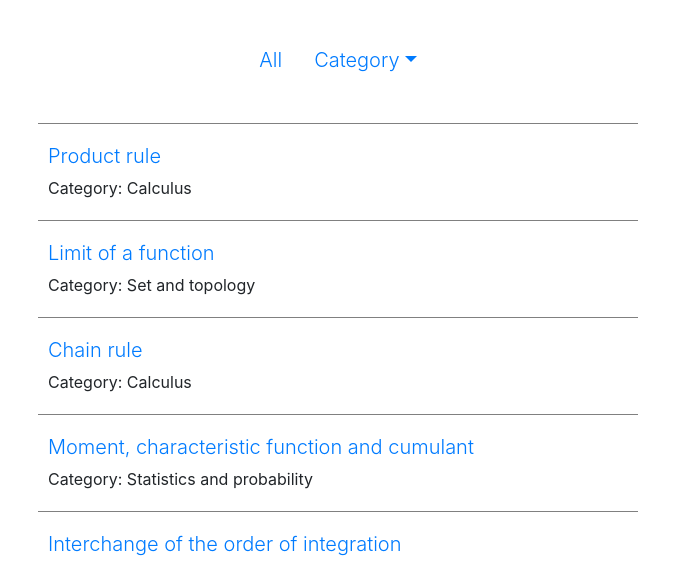
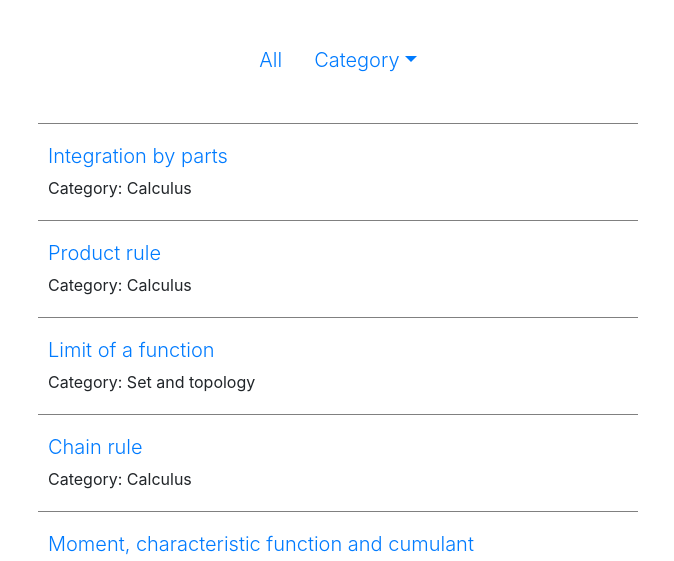
Before and after one commit to shotahorii/datascience-math, a plain HTML site: page index.html in a window 1280 px wide. Shown: the part 223-784 px from the top of the page, without its empty margins (302-976 px from the left). Drawn offline with nearby package versions, Linux system fonts and the light colour scheme.

Commit message:
int by parts

```diff
--- a/index.html
+++ b/index.html
@@ -54,6 +54,7 @@ const contents = [
   "https://github.com/shotahorii/math-for-ds/blob/master/content/calculus/chain_rule.ipynb",
   "https://github.com/shotahorii/math-for-ds/blob/master/content/set_and_topology/limit_of_a_function.ipynb",
   "https://github.com/shotahorii/math-for-ds/blob/master/content/calculus/product_rule.ipynb",
+  "https://github.com/shotahorii/math-for-ds/blob/master/content/calculus/integration_by_parts.ipynb",
 ];
 // =======================================================================
 
```
